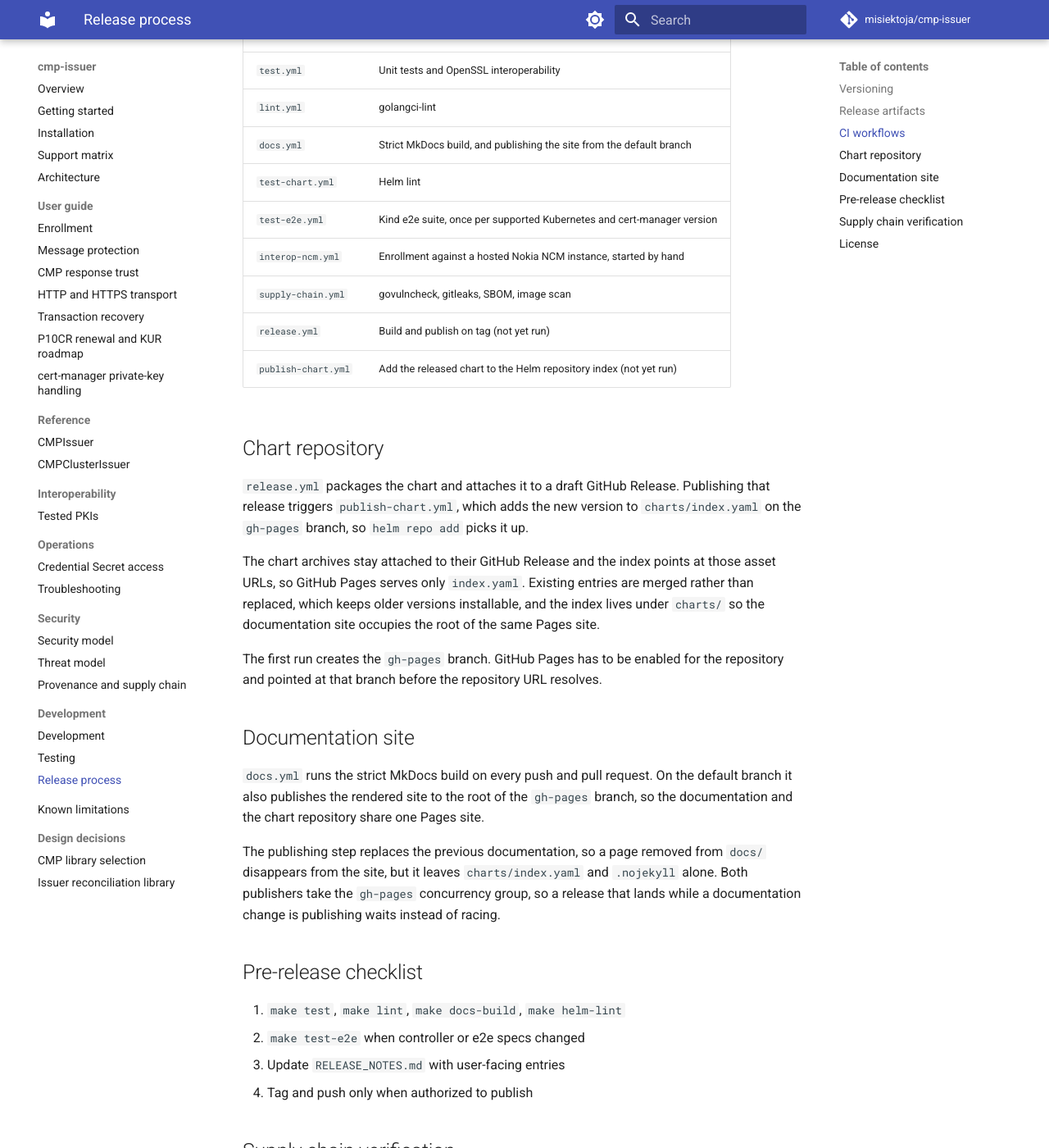
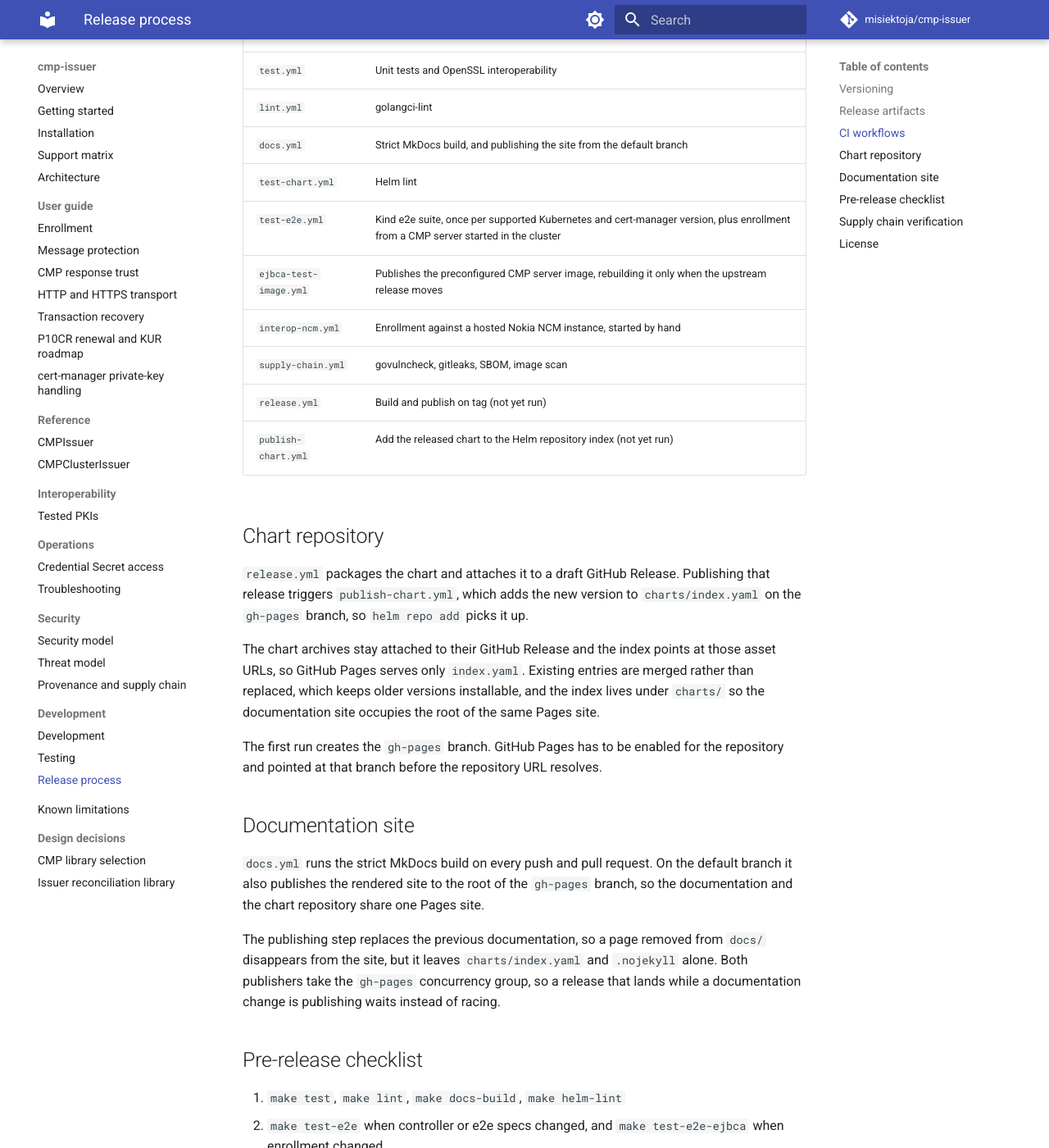
Before and after one commit to misiektoja/cmp-issuer, an MkDocs documentation site: the page built from docs/development/release-process.md, in a window 1280 px wide and 1400 px high, scrolled down 1115 px. Shown: the whole window at 82% size. Built offline with MkDocs 1.6.1 and Material for MkDocs 9.7.7, drawn with Linux system fonts in a browser that asks for light colours; comment, search, counter and statistics services are not loaded.

Commit message:
docs(development): record the CMP server image workflow in the release checks

```diff
--- a/docs/development/release-process.md
+++ b/docs/development/release-process.md
@@ -33,7 +33,8 @@ exporters, so the bundled archive is the published image rather than a second bu
 | `lint.yml` | golangci-lint |
 | `docs.yml` | Strict MkDocs build, and publishing the site from the default branch |
 | `test-chart.yml` | Helm lint |
-| `test-e2e.yml` | Kind e2e suite, once per supported Kubernetes and cert-manager version |
+| `test-e2e.yml` | Kind e2e suite, once per supported Kubernetes and cert-manager version, plus enrollment from a CMP server started in the cluster |
+| `ejbca-test-image.yml` | Publishes the preconfigured CMP server image, rebuilding it only when the upstream release moves |
 | `interop-ncm.yml` | Enrollment against a hosted Nokia NCM instance, started by hand |
 | `supply-chain.yml` | govulncheck, gitleaks, SBOM, image scan |
 | `release.yml` | Build and publish on tag (not yet run) |
@@ -67,7 +68,7 @@ racing.
 ## Pre-release checklist
 
 1. `make test`, `make lint`, `make docs-build`, `make helm-lint`
-2. `make test-e2e` when controller or e2e specs changed
+2. `make test-e2e` when controller or e2e specs changed, and `make test-e2e-ejbca` when enrollment changed
 3. Update `RELEASE_NOTES.md` with user-facing entries
 4. Tag and push only when authorized to publish
 
```
